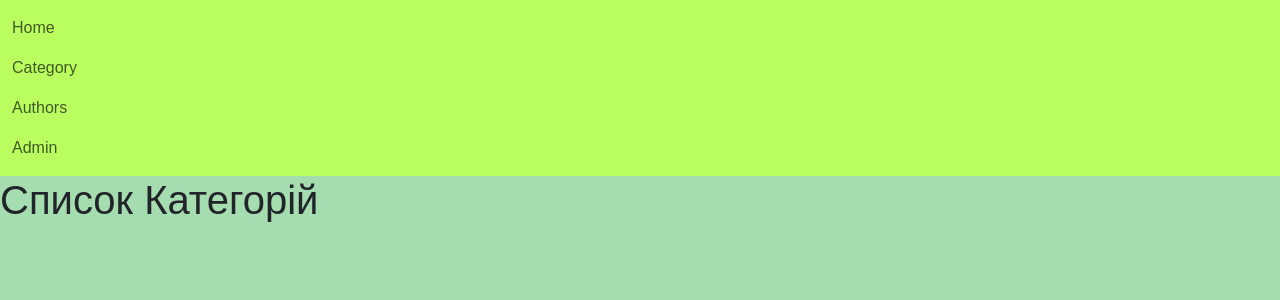
After one commit to Snot1k/Blog, a Django app: page /category in a window 1280 px wide. The commit adds this page. Shown: the top 300 px of the page. Run offline with Django 4.2, Linux system fonts and the light colour scheme; data that the repository does not hold is empty.

Commit message:
Add cat and auth links

```diff
--- a/BlogApp/urls.py
+++ b/BlogApp/urls.py
@@ -6,4 +6,6 @@ from django.conf.urls.static import static
 urlpatterns = [
     path('', view=views.index, name="home"),
     path("<int:pk>", view=views.PostDetailView.as_view(), name="post-details"),
+    path("category", view=views.CategoryList.as_view(), name="category_list"),
+    path("authors", view=views.AuthorList.as_view(), name="author_list"),
 ] + static(settings.MEDIA_URL, document_root = settings.MEDIA_ROOT)
--- a/BlogApp/views.py
+++ b/BlogApp/views.py
@@ -1,12 +1,46 @@
+from typing import Any
 from django.shortcuts import render
-from .models import Post
-from django.views.generic import DetailView
+from .models import Post, Category
+from django.views.generic import DetailView, ListView
 # Create your views here.
 def index(req):
     post_list = Post.objects.all()
+    if req.GET.get("author", False):
+        author = req.GET.get("author", False)
+        post_list = Post.objects.filter(author__exact=author)
+
+    if req.GET.get("category", False):
+        category = req.GET.get("category", False)
+        post_list = Post.objects.filter(category__category_name=category)
+
     return render(request=req, template_name="blogapp/index.html", context={"posts" : post_list})
 #create class for view post
 class PostDetailView(DetailView):
     template_name = "blogapp/post-detail.html"
 
     model=Post
+
+class CategoryList(ListView):
+    template_name="blogapp/category_list.html"
+    model = Category
+
+    def get_context_data(self, **kwargs):
+        context = super().get_context_data(**kwargs)
+
+        context["category_list"] = self.get_queryset()
+
+        return context
+
+class AuthorList(ListView):
+    template_name="blogapp/author_list.html"
+    model = Post
+
+    def get_context_data(self, **kwargs):
+        context = super().get_context_data(**kwargs)
+        context["author_list"] = []
+
+        for  post in self.get_queryset():
+            if not post.author in context["author_list"]:
+                context["author_list"].append(post.author)
+
+        return context
--- a/static/styles/style.css
+++ b/static/styles/style.css
@@ -62,3 +62,12 @@ header .link{
     float:right;
     width: 35%;
 }
+
+.my-list {
+    width: 50%;
+}
+
+.my-list-item {
+    background-color: rgb(85, 255, 85);
+    margin: 3px;
+}
--- /dev/null
+++ b/templates/blogapp/category_list.html
@@ -0,0 +1,11 @@
+{% extends "layout.html" %}
+
+{% block content %}
+    <h1>Список Категорій</h1>
+    <ul class="list-group my-list">
+        {% for category in category_list %}
+            <li class="list-group-item my-list-item"><a class="link" href="/?category={{category.category_name}}"> {{category.category_name}}  </li>
+        {%endfor%}
+    </ul
+
+{% endblock %}
--- a/templates/layout.html
+++ b/templates/layout.html
@@ -19,7 +19,10 @@
                         <a class="nav-link"href="{% url 'home'%}">Home</a>
                       </li>
                       <li class="nav-item">
-                        <a class="nav-link" href="#">sadsad</a>
+                        <a class="nav-link" href="{% url 'category_list' %}">Category</a>
+                      </li>
+                      <li class="nav-item">
+                        <a class="nav-link" href="{% url 'author_list' %}">Authors</a>
                       </li>
                       <li class="nav-item">
                         <a class="nav-link" href="/admin">Admin</a>
```
Also changed, not shown: templates/blogapp/author_list.html (added, +12 -0 lines), media/images/Oersted_experiment.png (added), media/images/img-TvOpuw.jpg (added), media/images/maxresdefault.jpg (added), media/images/sila-lorenca.png (added).
